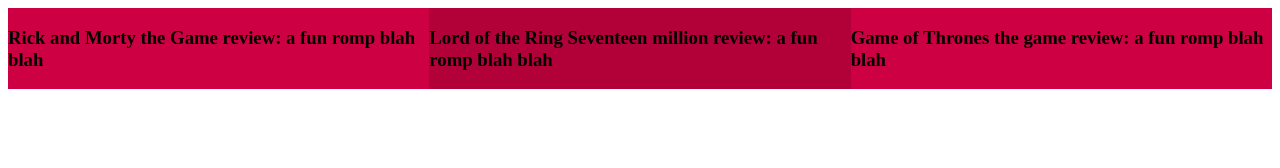
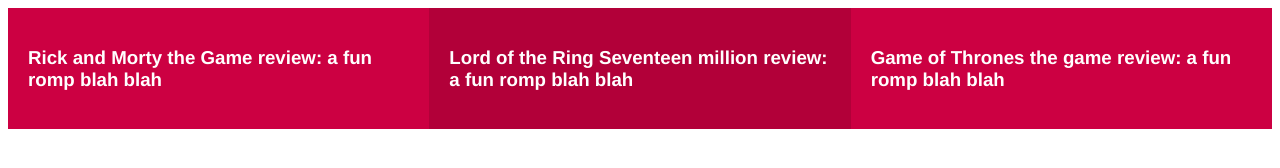
Before and after one commit to matthewfreeman821/polygonwidget, a plain HTML site: page index.html in a window 1280 px wide. Drawn offline with Linux system fonts and the light colour scheme.

Commit message:
Adds minor styling for he writing

```diff
--- a/styles.css
+++ b/styles.css
@@ -6,6 +6,9 @@
 .box {
   background-color: #CC0042;
   flex: 1 1 200px;
+  color: white;
+  font-family: Helvetica;
+  padding: 20px;
 }
 
 .middle {
```
